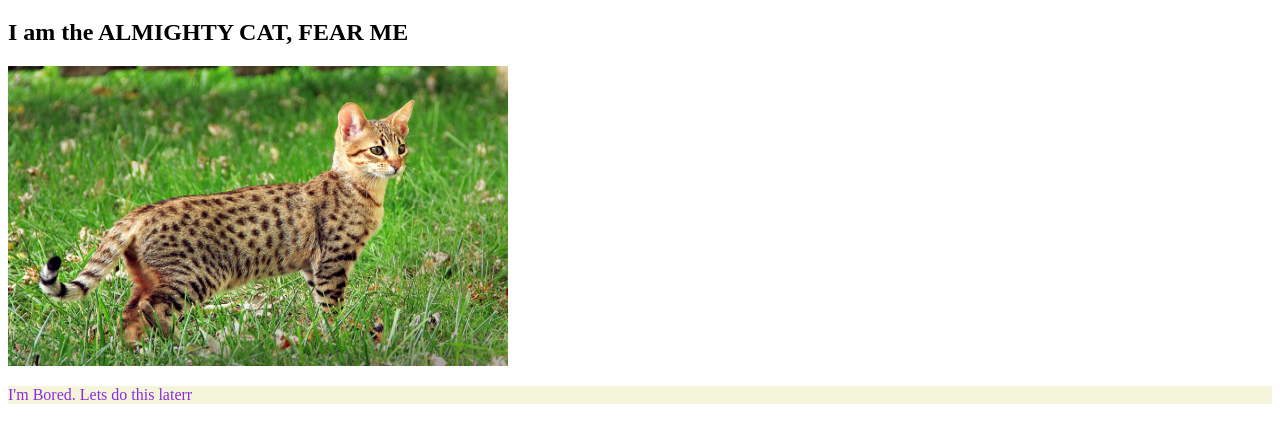
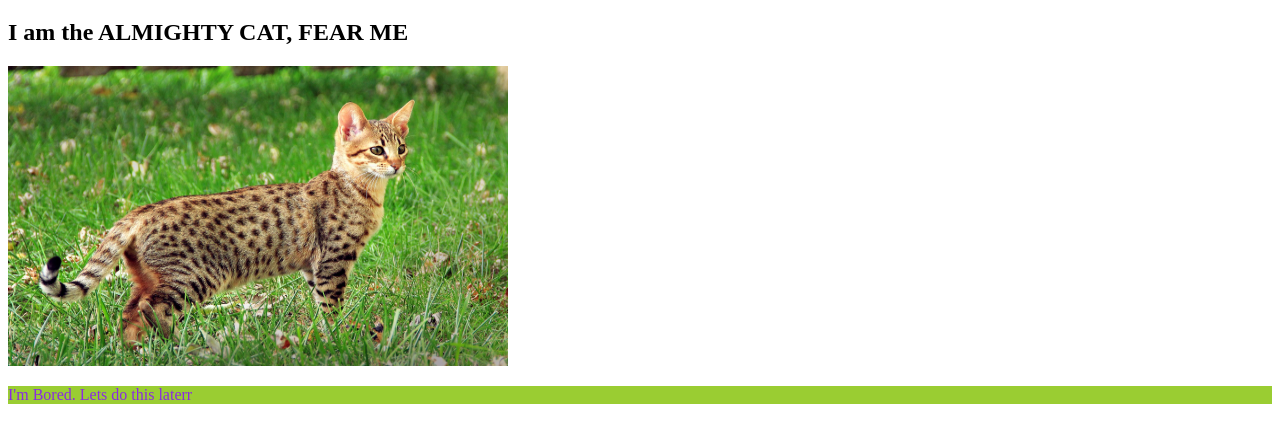
Before and after one commit to kingbeet/website, a plain HTML site: page index.html in a window 1280 px wide. Shown: the part 87-530 px from the top of the page. Drawn offline with Linux system fonts and the light colour scheme.

Commit message:
Update main.css
I Changed the color

```diff
--- a/main.css
+++ b/main.css
@@ -1,5 +1,5 @@
 p{
   color: blueviolet;
-  background-color: beige;
+  background-color: yellowgreen;
 
 }
```
